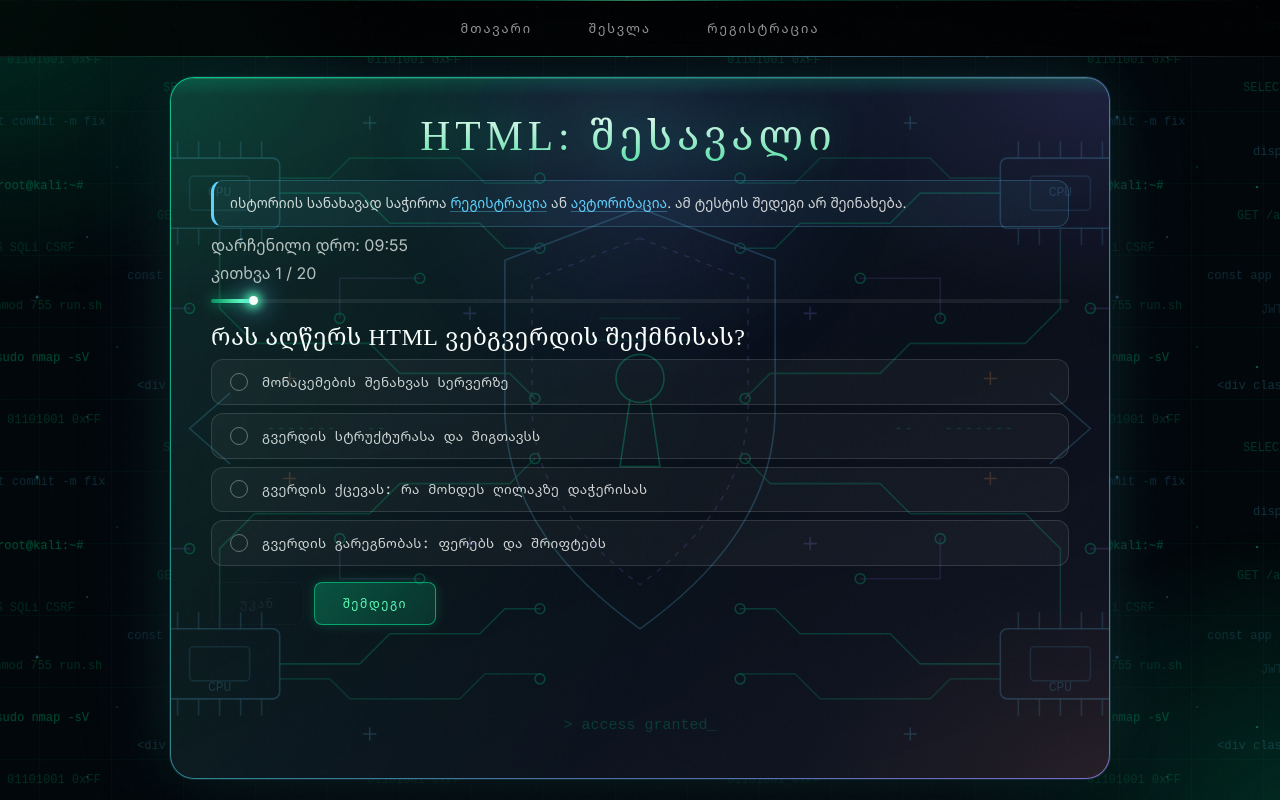
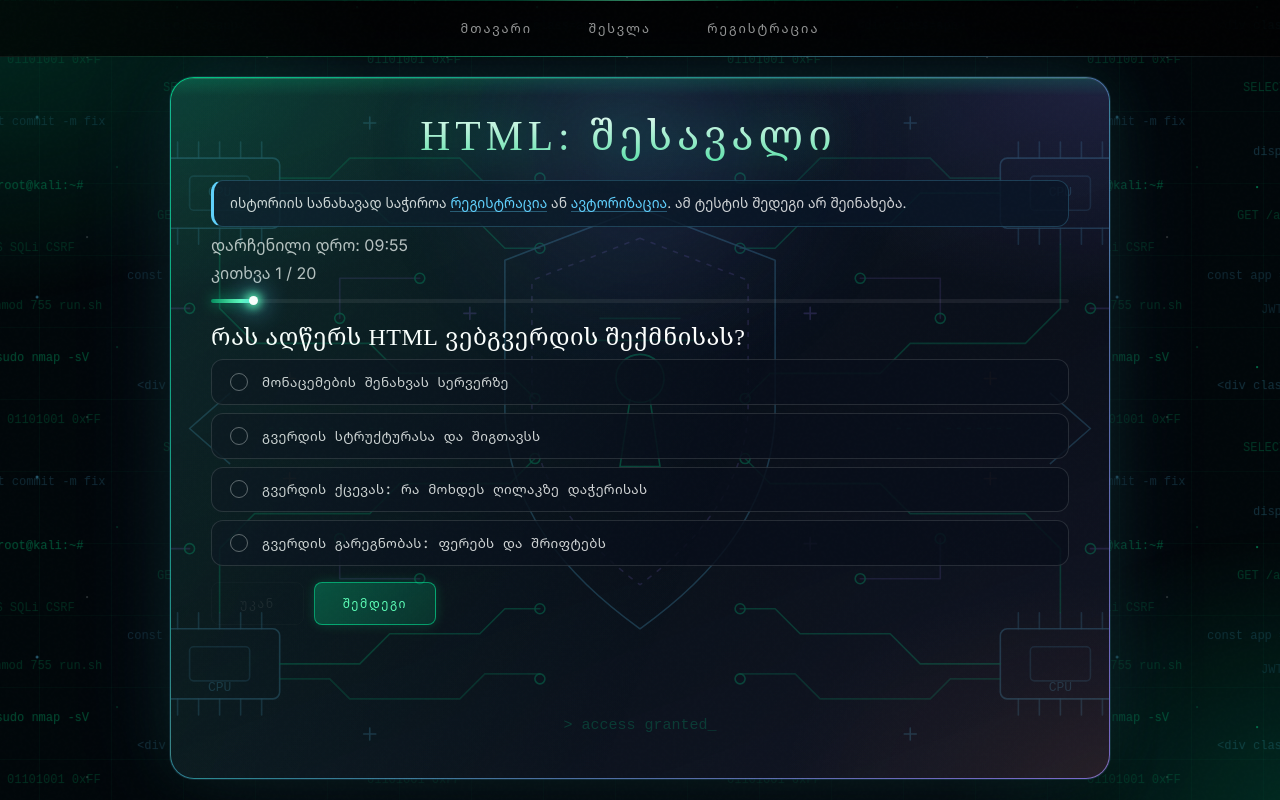
Before and after one commit to Maia-create/quiz-platform, a React (Vite) app: page /test/1 in a window 1280 px wide. Built offline with nearby package versions, Linux system fonts and the light colour scheme.

Commit message:
css update again

```diff
--- a/src/index.css
+++ b/src/index.css
@@ -475,7 +475,7 @@ label {
   color: rgba(255, 255, 255, .82);
   cursor: pointer;
   border-radius: 12px;
-  background: rgba(255, 255, 255, .04);
+  background: rgba(9, 15, 27, .84);
   border: 1px solid rgba(255, 255, 255, .12);
   transition:
     border-color .3s, background .3s, box-shadow .3s, color .3s,
@@ -483,13 +483,13 @@ label {
 }
 label:hover {
   border-color: rgba(93, 255, 184, .4);
-  background: rgba(0, 255, 163, .05);
+  background: rgba(8, 28, 30, .9);
 }
 label:has(input:checked) {
   transform: translateX(8px);
   color: #fff;
   border-color: rgba(93, 255, 184, .75);
-  background: rgba(0, 255, 163, .08);
+  background: rgba(6, 36, 34, .92);
   box-shadow: 0 0 0 1px rgba(0, 255, 163, .2), 0 0 32px rgba(0, 255, 163, .2);
 }
 
@@ -526,7 +526,7 @@ select {
   font-weight: 300;
   letter-spacing: .5px;
   color: #fff;
-  background-color: rgba(255, 255, 255, .05);
+  background-color: rgba(9, 15, 27, .88);
   border: 1px solid rgba(255, 255, 255, .12);
   border-radius: 12px;
   padding: 13px 18px;
@@ -538,7 +538,7 @@ input::placeholder { color: rgba(255, 255, 255, .3); }
 input:not([type="radio"]):focus,
 select:focus {
   border-color: rgba(96, 207, 255, .6);
-  background-color: rgba(96, 207, 255, .05);
+  background-color: rgba(10, 24, 40, .92);
   box-shadow: 0 0 0 1px rgba(96,207,255,.2), 0 0 32px rgba(96,207,255,.18), 0 0 60px rgba(96,207,255,.08);
 }
 
@@ -579,7 +579,7 @@ select option { background: #04141a; color: #fff; }
   justify-content: center;
   gap: 12px 16px;
   padding: clamp(8px, 1.5vh, 12px) 16px;
-  background: rgba(2, 16, 18, .45);
+  background: rgba(6, 12, 22, .78);
   border: 1px solid rgba(96, 207, 255, .1);
   border-radius: 16px;
   box-shadow: 0 0 40px rgba(96, 207, 255, .04), inset 0 1px 0 rgba(255, 255, 255, .04);
@@ -627,7 +627,7 @@ select option { background: #04141a; color: #fff; }
   padding: 12px 16px;
   font-size: .86rem;
   color: rgba(255, 255, 255, .82);
-  background: rgba(96, 207, 255, .06);
+  background: rgba(10, 22, 38, .85);
   border: 1px solid rgba(96, 207, 255, .22);
   border-left: 3px solid var(--cyan);
   border-radius: 12px;
```
